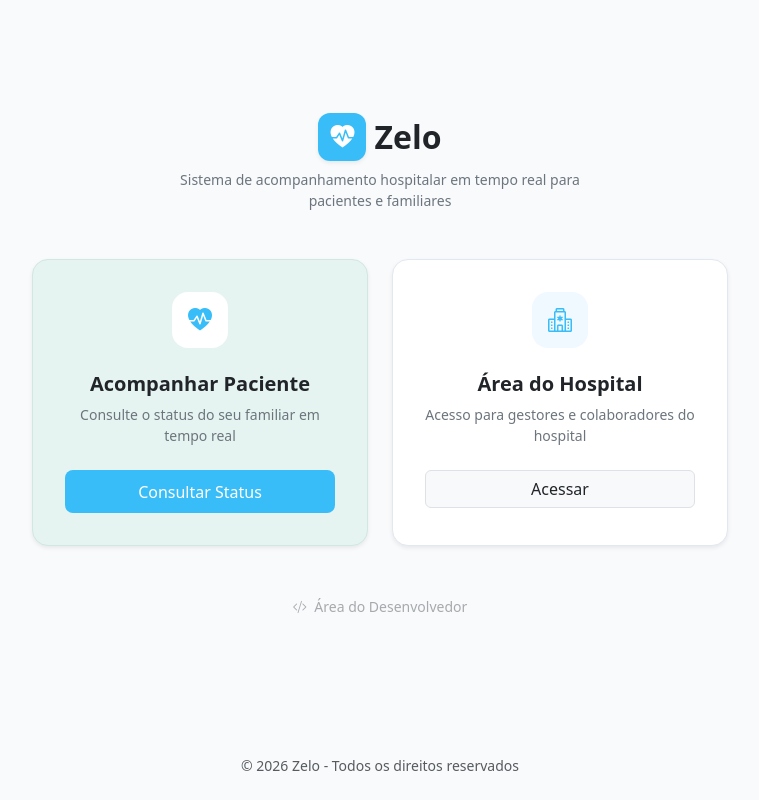
After one commit to Alexandre11021998/Z_elo, a Django app: template pacientes/templates/pacientes/zelo.html in a window 1280 px wide. The commit adds this page. Shown: the whole page, without its empty margins (260-1019 px from the left). Run offline with Django 5.2, Linux system fonts and the light colour scheme; the template is opened without the code that fills it, so the values that code supplies are empty.

Commit message:
ajustes e correções

```diff
--- a/pacientes/templates/pacientes/_csv_import_modal.html
+++ b/pacientes/templates/pacientes/_csv_import_modal.html
@@ -1,6 +1,6 @@
 <!--Adicionar modal-->
 <button type="button" class="btn btn-outline-primary" data-bs-toggle="modal" data-bs-target="#importCsvModal">
-    < i class="bi bi-upload me-1"></i> Importar CSV
+  <i class="bi bi-upload me-1"></i> Importar CSV
 </button>
 
 <!-- Upload-->
--- /dev/null
+++ b/pacientes/templates/pacientes/zelo.html
@@ -0,0 +1,154 @@
+<!DOCTYPE html>
+<html lang="pt-br">
+<head>
+  <meta charset="UTF-8">
+  <meta name="viewport" content="width=device-width, initial-scale=1.0">
+  <title>Zelo - Acompanhamento Hospitalar</title>
+  <link href="https://cdn.jsdelivr.net/npm/bootstrap@5.3.2/dist/css/bootstrap.min.css" rel="stylesheet">
+  <link rel="stylesheet" href="https://cdn.jsdelivr.net/npm/bootstrap-icons@1.11.1/font/bootstrap-icons.css">
+
+  <style>
+    body {
+      background-color: #f8fafc;
+      min-height: 100vh;
+      display: flex;
+      flex-direction: column;
+      justify-content: space-between;
+      font-family: system-ui, -apple-system, sans-serif;
+    }
+
+    .brand-icon {
+      width: 48px;
+      height: 48px;
+      background-color: #38bdf8;
+      border-radius: 12px;
+      display: inline-flex;
+      align-items: center;
+      justify-content: center;
+      color: white;
+      font-size: 1.5rem;
+    }
+
+    .card-option {
+      border: 1px solid #e2e8f0;
+      border-radius: 16px;
+      padding: 2rem;
+      transition: all 0.2s ease-in-out;
+      height: 100%;
+    }
+
+    /* Card Verde / Acompanhar Paciente */
+    .card-patient {
+      background-color: #e6f4f1;
+      border-color: #d1e7e2;
+    }
+
+    .card-patient .icon-wrapper {
+      background-color: #ffffff;
+      color: #38bdf8;
+    }
+
+    /* Card Branco / Área do Hospital */
+    .card-hospital {
+      background-color: #ffffff;
+    }
+
+    .card-hospital .icon-wrapper {
+      background-color: #f0f9ff;
+      color: #38bdf8;
+    }
+
+    .icon-wrapper {
+      width: 56px;
+      height: 56px;
+      border-radius: 16px;
+      display: flex;
+      align-items: center;
+      justify-content: center;
+      font-size: 1.5rem;
+      margin: 0 auto 1.5rem auto;
+    }
+
+    .btn-sky {
+      background-color: #38bdf8;
+      color: white;
+      border: none;
+      font-weight: 500;
+      padding: 0.6rem 1.2rem;
+      border-radius: 8px;
+    }
+
+    .btn-sky:hover {
+      background-color: #0284c7;
+      color: white;
+    }
+  </style>
+</head>
+<body>
+
+  <div class="container py-5 my-auto">
+
+    <!-- Header Logo Zelo -->
+    <div class="text-center mb-5">
+      <div class="d-flex align-items-center justify-content-center gap-2 mb-2">
+        <div class="brand-icon shadow-sm">
+          <i class="bi bi-heart-pulse-fill"></i>
+        </div>
+        <h1 class="h2 fw-bold text-dark m-0">Zelo</h1>
+      </div>
+      <p class="text-secondary small">
+        Sistema de acompanhamento hospitalar em tempo real para<br>pacientes e familiares
+      </p>
+    </div>
+
+    <!-- Cards de Escolha -->
+    <div class="row g-4 justify-content-center max-w-4xl mx-auto" style="max-width: 720px;">
+
+      <!-- Card 1: Acompanhar Paciente -->
+      <div class="col-12 col-md-6">
+        <div class="card-option card-patient text-center shadow-sm">
+          <div class="icon-wrapper">
+            <i class="bi bi-heart-pulse-fill"></i>
+          </div>
+          <h2 class="h5 fw-bold text-dark mb-2">Acompanhar Paciente</h2>
+          <p class="text-secondary small mb-4">Consulte o status do seu familiar em tempo real</p>
+
+          <a href="{% url 'pacientes:acompanhar' 1 %}" class="btn btn-sky w-100">
+            Consultar Status
+          </a>
+        </div>
+      </div>
+
+      <!-- Card 2: Área do Hospital -->
+      <div class="col-12 col-md-6">
+        <div class="card-option card-hospital text-center shadow-sm">
+          <div class="icon-wrapper">
+            <i class="bi bi-hospital"></i>
+          </div>
+          <h2 class="h5 fw-bold text-dark mb-2">Área do Hospital</h2>
+          <p class="text-secondary small mb-4">Acesso para gestores e colaboradores do hospital</p>
+
+          <a href="{% url 'pacientes:lista' %}" class="btn btn-light border text-dark w-100">
+            Acessar
+          </a>
+        </div>
+      </div>
+
+    </div>
+
+    <!-- Link do Desenvolvedor -->
+    <div class="text-center mt-5">
+      <a href="#" class="text-decoration-none text-muted small opacity-50">
+        <i class="bi bi-code-slash me-1"></i> Área do Desenvolvedor
+      </a>
+    </div>
+
+  </div>
+
+  <!-- Footer -->
+  <footer class="text-center py-4 text-muted small">
+    © 2026 Zelo - Todos os direitos reservados
+  </footer>
+
+</body>
+</html>
--- a/pacientes/views.py
+++ b/pacientes/views.py
@@ -9,6 +9,8 @@ import io
 import base64
 import qrcode
 
+def home(request):
+    return render(request, 'zelo.html')
 @require_POST
 def inscrever_notificacoes(request, pk):
     Pacientes = get_object_or_404(Pacientes, pk=pk)
```
Also changed, not shown: pacientes/urls.py (line endings or trailing spaces).
